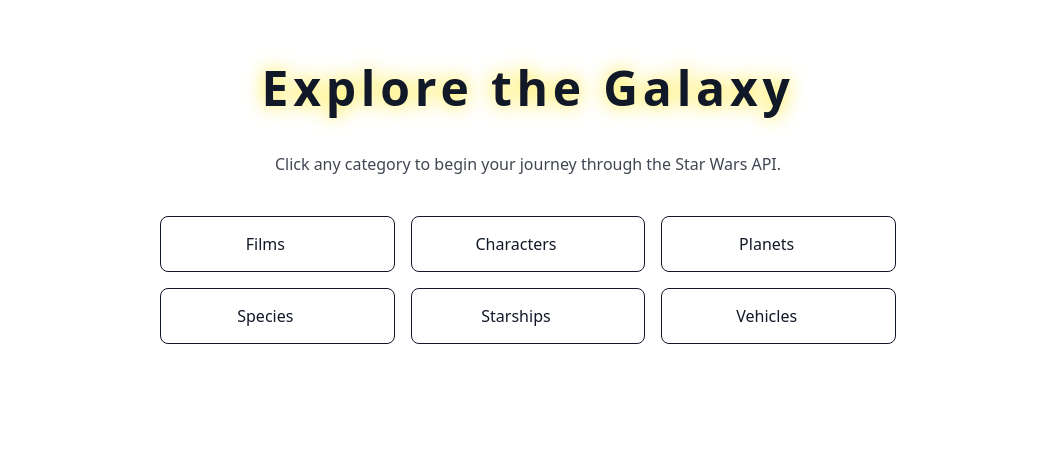
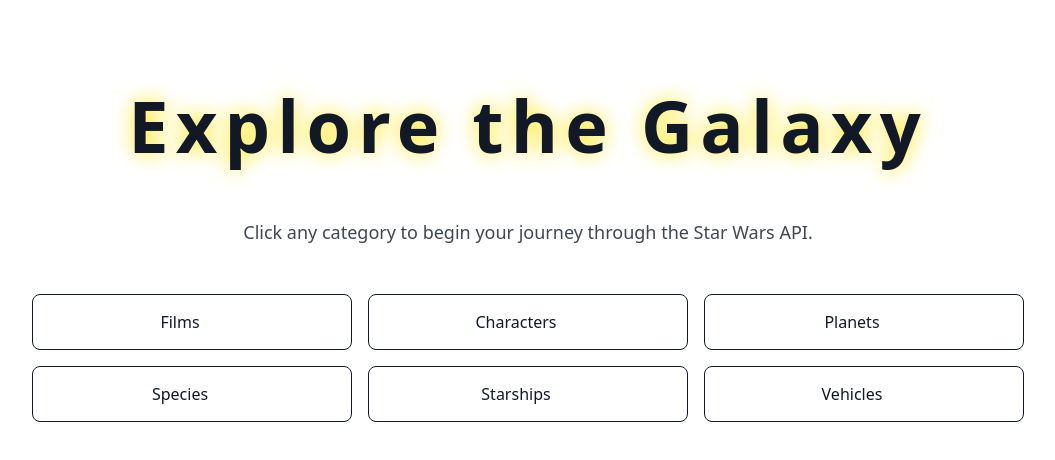
Before and after one commit to RW2023/star-wars, a Next.js app: page / in a window 1280 px wide. Shown: the top 460 px of the page, without its empty margins (112-1167 px from the left). Built offline with nearby package versions, Linux system fonts and the light colour scheme.

Commit message:
Enhance global styles and layout for HomePage, adding text-balance utility and improving heading structure

```diff
--- a/src/app/globals.css
+++ b/src/app/globals.css
@@ -40,4 +40,7 @@
   .content-auto {
     content-visibility: auto;
   }
+  .text-balance {
+    text-wrap: balance;
+  }
 }
--- a/src/app/page.tsx
+++ b/src/app/page.tsx
@@ -15,31 +15,41 @@
   ];
 
   return (
-    <section className="mx-auto max-w-3xl space-y-10 px-4 py-16 text-center">
-      {/* Headline */}
-      <h1 className="text-5xl font-extrabold tracking-widest text-primary drop-shadow-[0_0_10px_var(--color-primary)]">
-        Explore&nbsp;the&nbsp;Galaxy
+    <section className="mx-auto max-w-5xl space-y-12 px-4 py-20 text-center">
+      {/* Hero headline */}
+      <h1
+        className="
+          mx-auto
+          max-w-[18rem] sm:max-w-none           /* constrain only on phones  */
+          text-4xl sm:text-5xl md:text-6xl lg:text-7xl
+          font-extrabold leading-tight
+          tracking-tight sm:tracking-widest     /* big crawl-style spacing ≥ 640 px */
+          text-primary drop-shadow-[0_0_10px_var(--color-primary)]
+        "
+      >
+        <span className="block sm:inline">Explore&nbsp;the</span>{" "}
+        <span className="block sm:inline">Galaxy</span>
       </h1>
 
       {/* Sub-heading */}
-      <p className="opacity-80">
+      <p className="max-w-xl mx-auto text-lg opacity-80 text-balance">
         Click any category to begin your journey through the&nbsp;Star&nbsp;Wars API.
       </p>
 
       {/* Category grid */}
-      <ul className="grid gap-4 sm:grid-cols-2 md:grid-cols-3">
+      <ul className="grid gap-y-4 gap-x-4 sm:grid-cols-2 md:grid-cols-3">
         {links.map(({ href, label }) => (
           <li key={href}>
             <Link
               href={href}
               className="
                 group relative flex h-14 items-center justify-center overflow-hidden rounded-lg
-                border border-accent/40 bg-background px-4 font-medium
-                text-primary outline-none transition
-                hover:shadow-primary/40 focus-visible:ring focus-visible:ring-primary/60
+                border border-accent/40 bg-background px-4 font-medium text-primary
+                outline-none transition hover:shadow-md hover:shadow-primary/30
+                focus-visible:ring focus-visible:ring-primary/60
               "
             >
-              {/* subtle hyperspace streak */}
+              {/* Hyperspace streak animation */}
               <span
                 className="
                   absolute inset-0 -z-10 translate-x-[-120%] bg-gradient-to-r
@@ -51,9 +61,7 @@
 
               {label}
               <ArrowRight
-                className="ml-2 h-4 w-4 shrink-0 transition-all
-                           group-hover:translate-x-1 group-hover:opacity-100
-                           opacity-0"
+                className="ml-2 h-4 w-4 shrink-0 transition-all opacity-0 group-hover:translate-x-1 group-hover:opacity-100"
                 aria-hidden="true"
               />
             </Link>
```
